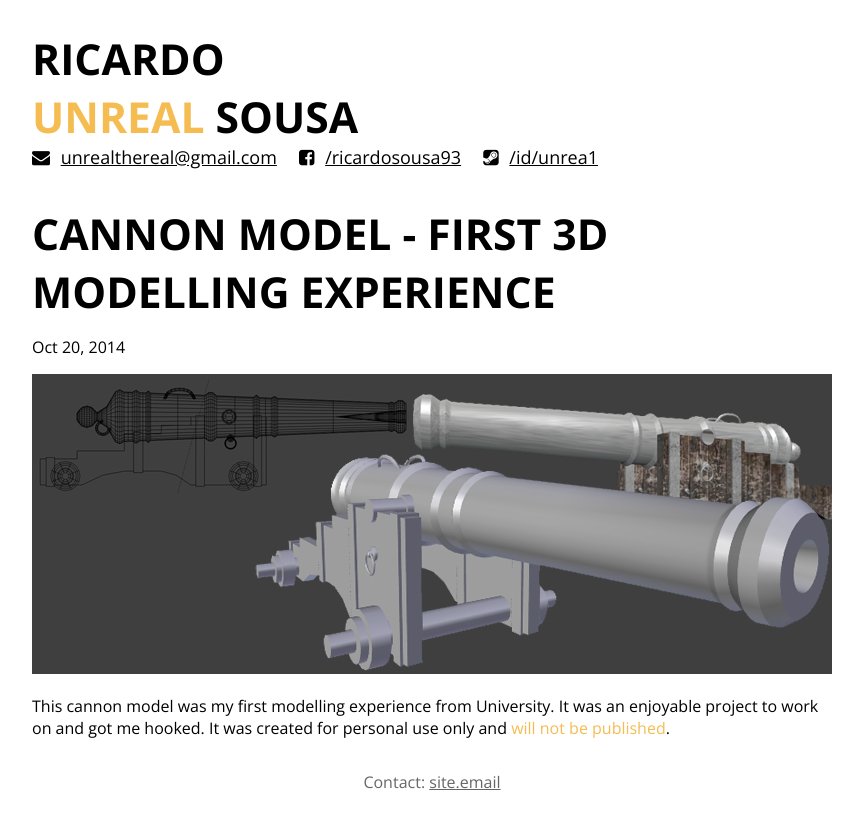
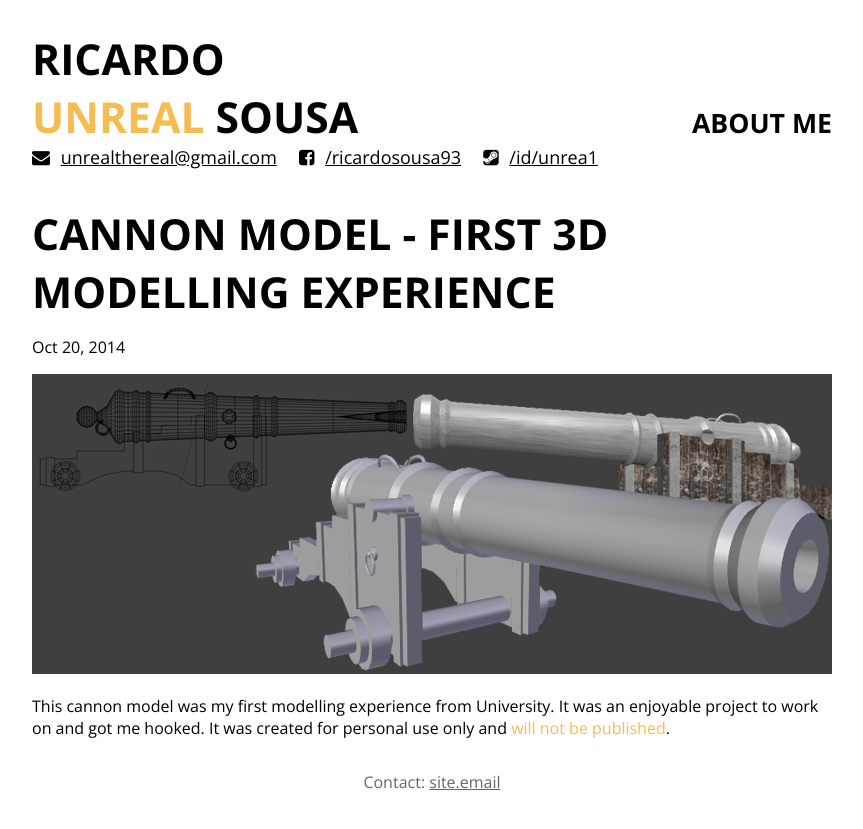
Before and after one commit to THEREALUNREAL/THEREALUNREAL.github.io, a Jekyll site: the page built from _posts/2014-10-20-cannon.markdown, in a window 1280 px wide. Shown: the top 829 px of the page, without its empty margins (208-1071 px from the left). Built offline with Jekyll 4.4.1, drawn with Linux system fonts in a browser that asks for light colours; nearby versions of some CDN libraries.

Commit message:
Added link to about me

```diff
--- a/_includes/header.html
+++ b/_includes/header.html
@@ -1,6 +1,9 @@
 <header class="site-header">
 
-  <a href="/" class="title"><h1>Ricardo<br /><em>Unreal</em> Sousa</h1></a>
+  <div class="top">
+    <a href="/" class="title"><h1>Ricardo<br /><em>Unreal</em> Sousa</h1></a><a href="/about/" class="about-link"><h3>About me</h3></a>
+  </div>
+
   <ul class="contact-links">
     {% for item in site.contact %}
       <li>
--- a/_sass/_base.scss
+++ b/_sass/_base.scss
@@ -19,7 +19,18 @@ i.fa { margin-right: 6px; }
 /* -- Style -- */
 a { color: #000 }
 a:hover { color: #666 }
-.title { text-decoration: none; }
+.top a {
+  display: inline-block;
+  height: 100%;
+  width: 60%;
+  text-decoration: none;
+}
+.top .about-link {
+  width: 40%;
+  text-align: right;
+
+  & h3 { font-size: 20pt }
+}
 .page-content {
   max-width: 100%;
   width: 800px;
```
